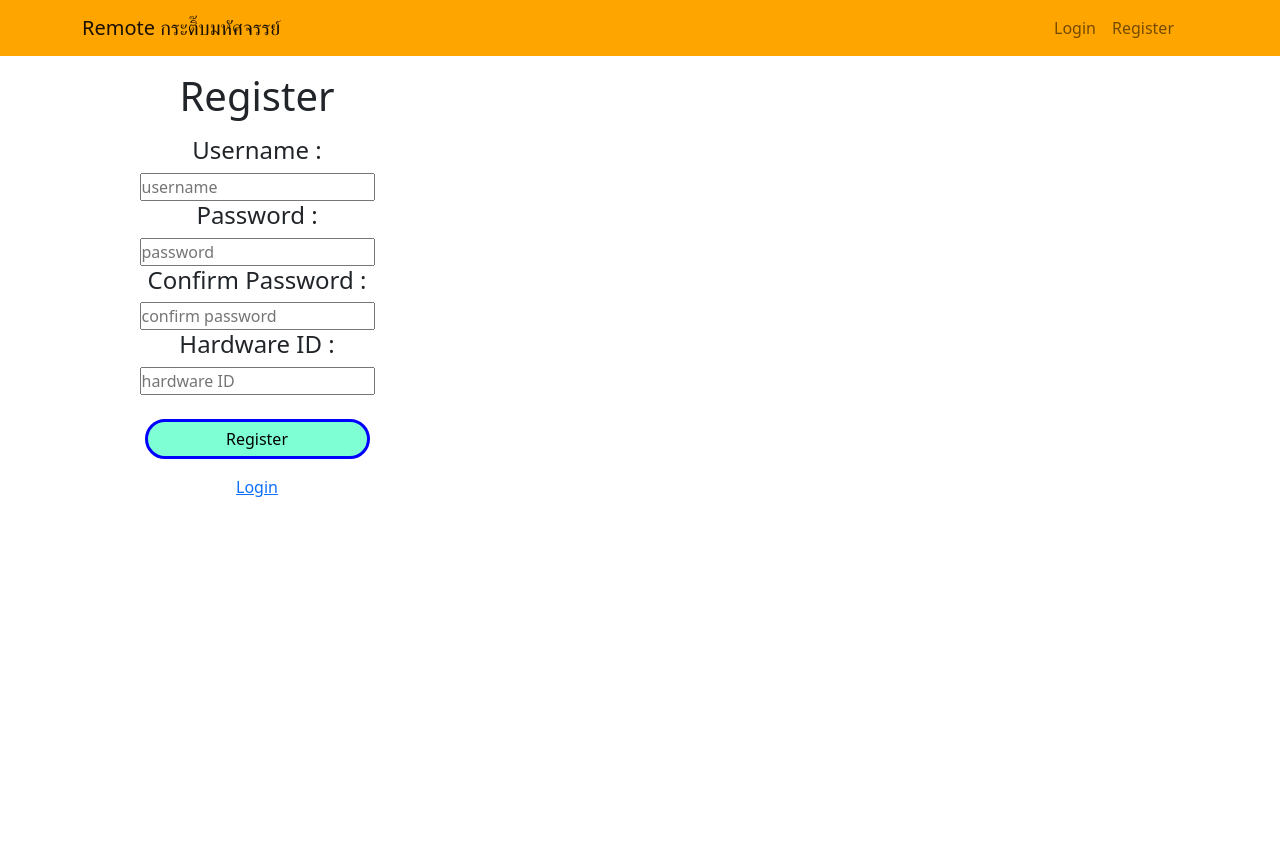
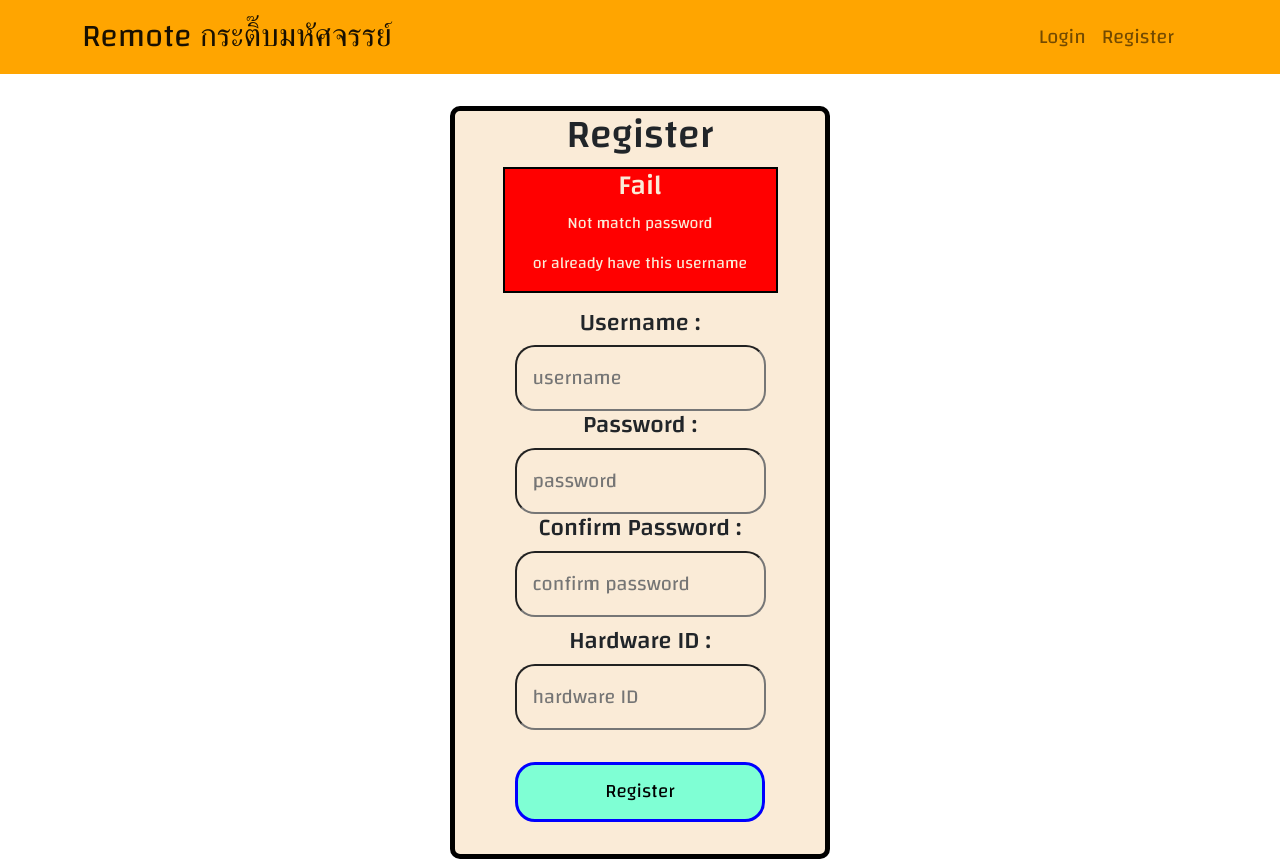
Before and after one commit to Exceed-Group11/remote-smart-home-frontend, a React (Create React App) app: page /register in a window 1280 px wide. Before the commit the page ends 800 px from the top, so only its background shows below. Built offline with nearby package versions, Linux system fonts and the light colour scheme; no server answers.

Commit message:
Unfinished

```diff
--- a/src/App.css
+++ b/src/App.css
@@ -4,10 +4,6 @@
   margin: 0;
   padding: 0;
   box-sizing: border-box;
-}
-
-body {
-  background-color: gainsboro;
   font-family: 'Changa', sans-serif;
 }
 
@@ -18,34 +14,30 @@ body {
 }
 
 .card-list {
-  padding: 1.5rem;
+  padding: 2rem;
   display: grid;
   justify-content: center;
   grid-template-columns: repeat(auto-fill, minmax(200px, 1fr));
-  gap: 2rem;
+  gap: 8.5rem;
 }
 
-.card {
+.remote-card {
   border-radius: 10%;
-  border: 5px solid black;
-  height: 350px;
-  width: 250px;
-  background-color: burlywood;
-  position: relative;
+  background: burlywood;
+  text-align: center;
+  height: 400px;
+  width: 350px;
 }
 
-.card h1 {
-  margin: auto;
+.remote-card h1 {
   text-align: center;
-  margin: 1.75rem;
+  margin: 2rem;
 }
 
 .btn-remote-add {
-  position: absolute;
   width: 150px;
   height: 150px;
   border-radius: 50%;
-  left: 2.5rem;
   border: 3px solid black;
 }
 
@@ -53,14 +45,13 @@ body {
   font-size: 400%;
 }
 
-.card h2 {
-  text-align: center;
-  margin: 2rem auto;
+.remote-card h2 {
+  margin: 2rem;
 }
 
 .btn-remote-remove {
   width: 100px;
-  height: 40px;
+  height: 60px;
   border-radius: 20px;
   margin: 1rem 68px 1rem;
   background-color: red;
@@ -73,7 +64,8 @@ body {
   width: 100px;
   height: 100px;
   border-radius: 50%;
-  margin: 0 68px;
+  margin: auto;
+  margin-bottom: 30px;
   border: 3px solid black;
 }
 
@@ -126,76 +118,76 @@ body {
   border: 3px solid black;
 }
 
-.login-title {
+/* .login-page,
+.register-page {
+  background-color: burlywood;
+} */
+
+.login-container,
+.register-container {
+  border: 5px solid black;
+  border-radius: 10px;
+  box-sizing: border-box;
+  /* margin-left: 33%; */
+  /* margin-top: 2rem; */
+  margin: 2rem 450px 0;
   text-align: center;
+  background-color: antiquewhite;
 }
 
-/* .container {
-  border: 5px solid black;
-  border-radius: 10px;
-  width: 750px;
-  height: 500px;
-  display: flex;
-  margin-left: 24%;
-  margin-top: 2%;
-} */
-
-.pic {
-  /* border: 3px solid gray; */
-  width: 400px;
-  height: 490px;
+.login-container h1 {
+  margin-bottom: 1.5rem;
 }
 
-.form {
-  /* border: 3px solid gray; */
-  width: 350px;
-  height: 490px;
-  text-align: center;
+.login-box,
+.register-box {
+  background-color: antiquewhite;
+  border-radius: 20px;
+  font-size: 20px;
 }
 
-.form h1 {
-  margin-top: 1rem;
-  margin-bottom: 1rem;
-}
-
-.login-box {
-  width: 225px;
-  height: 20px;
-}
-
-.btn-login {
-  background-color: aquamarine;
-  border-radius: 20px;
-  width: 225px;
-  height: 40px;
-  margin-top: 1.5rem;
-  margin-bottom: 1rem;
-  border: 3px solid blue;
-}
-
+.btn-login,
 .btn-register {
   background-color: aquamarine;
   border-radius: 20px;
-  width: 225px;
-  height: 40px;
-  margin-top: 1.5rem;
-  margin-bottom: 1rem;
+  width: 250px;
+  height: 60px;
   border: 3px solid blue;
+  font-size: larger;
+  margin: 2rem;
 }
 
-.login-de {
-  margin-left: -9rem;
+.register-hid {
+  margin-top: 10px;
 }
 
-.login-op {
-  margin-left: -5rem;
-}
-
-.login-op-id {
-  margin-left: -7.5rem;
+.alert-box {
+  border: 2px solid black;
+  background-color: red;
+  width: 275px;
+  justify-content: center;
+  margin: auto;
+  color: antiquewhite;
+  margin-bottom: 1rem;
 }
 
 .navbar-orange {
   background-color: orange;
   color: black;
 }
+
+input {
+  padding: 1rem;
+}
+
+.login-usr {
+  margin-top: 1rem;
+}
+
+.login-pass {
+  margin-top: 1rem;
+}
+
+.navbar-brand {
+  font-size: large !important;
+}
--- a/src/components/AddCard.js
+++ b/src/components/AddCard.js
@@ -4,7 +4,7 @@ import { Link } from 'react-router-dom'
 
 const AddCard = () => {
   return (
-    <div className='card'>
+    <div className='remote-card'>
       <h1>Add Remote</h1>
       <Link to="/addform">
         <button className='btn-remote-add'>
--- a/src/components/Alert.js
+++ b/src/components/Alert.js
@@ -1,9 +1,21 @@
 import React from 'react'
 
-const Alert = () => {
+const Alert = (props) => {
   return (
-    <div className='alert-conatiner'>
+    <div className='alert-box'>
         <h3>Fail</h3>
+        {props.isLogin &&
+          <div>
+            <p>Wrong username or password</p>
+            <p>or don't have registered username</p>
+          </div>
+        }
+        {!props.isLogin &&
+          <div>
+            <p>Not match password</p>
+            <p>or already have this username</p>
+          </div>
+        }
     </div>
   )
 }
--- a/src/components/Navbar.js
+++ b/src/components/Navbar.js
@@ -34,10 +34,10 @@ const NavBar = () => {
       return (
       <Navbar className='navbar-orange'>
         <Container>
-          <Navbar.Brand>
+          <Navbar.Brand className='fs-2'>
             Remote กระติ๊บมหัศจรรย์
           </Navbar.Brand>
-          <Nav className="justify-content-end flex-grow-1 pe-3">
+          <Nav className="justify-content-end flex-grow-1 pe-3 fs-5">
             <button onClick={logout} className='btn-add-remote'>Logout</button>
           </Nav>
         </Container>
@@ -47,10 +47,10 @@ const NavBar = () => {
     return (
       <Navbar className='navbar-orange'>
         <Container>
-          <Navbar.Brand>
+          <Navbar.Brand className='fs-2'>
             Remote กระติ๊บมหัศจรรย์
           </Navbar.Brand>
-          <Nav className="justify-content-end flex-grow-1 pe-3">
+          <Nav className="justify-content-end flex-grow-1 pe-3 fs-5">
             <Nav.Link href="/">Login</Nav.Link>
             <Nav.Link href="/register">Register</Nav.Link>
           </Nav>
@@ -61,11 +61,4 @@ const NavBar = () => {
 
 }
 
-    // <Navbar bg="orange">
-    //   <Container>
-    //     <Navbar.Brand href="#home">Remote กระติ๊บมหัศจรรย์</Navbar.Brand>
-    //   </Container>
-    // </Navbar>
-
-
 export default NavBar
--- a/src/components/RemoteAddForm.js
+++ b/src/components/RemoteAddForm.js
@@ -1,12 +1,52 @@
-import React from 'react'
+import React, { useEffect, useState } from 'react'
+import { getSessionId } from '../utils/cookie_util'
+import axios from 'axios'
 
 const RemoteAddForm = () => {
+  const [remoteStructure, setRemoteStructure] = useState([])
+  const [selectedId, setSelectedId] = useState('')
+
+
+
+  async function generateRemote(id, remoteName) {
+    let sessionId = getSessionId()
+    axios({
+        method: 'POST',
+        url: `https://ecourse.cpe.ku.ac.th/exceed11/api/remote/${id}/generate/`,
+        headers: {
+            "Authorization": `Bearer ${sessionId}`
+        },
+        data: {
+          "remoteName": {remoteName}
+        }
+    })
+  }
+
+  async function getRemote() {
+    const response = await axios.get('https://ecourse.cpe.ku.ac.th/exceed11/api/remote/all/structure/')
+    setRemoteStructure(response.data)
+  }
+
+  useEffect(() => {
+    getRemote()
+  }, [])
+
+  const handleChange = (e) => {
+    console.log(e)
+    setSelectedId(e.value)
+  }
+
   return (
     <div className='add-form-card'>
         <h2>Add Remote</h2>
+        <select value="1" onChange={handleChange}>
+            {remoteStructure.map((option) => (
+              <option value={option.remoteId} key={option.remoteId}>{option.remoteId}</option>
+            ))}
+          </select>
         <h4>Remote Name :</h4>
-        <input name='remote-name' placeholder='Ex. Air Conditioner' className='input-name' />
-        <button className='btn-add'>
+        <input name='remoteName' placeholder='Ex. Air Conditioner' className='input-name' />
+        <button className='btn-add' type='submit'>
           Add
         </button>
     </div>
--- a/src/pages/Home.js
+++ b/src/pages/Home.js
@@ -31,6 +31,12 @@ const Home = () => {
     })
   }
 
+  const onToggleRemote = (id) => {
+    onToggleRemote(id).then(() => {
+      space
+    })
+  }
+
   return (
     <div>
       <Navbar />
@@ -40,6 +46,7 @@ const Home = () => {
             <RemoteCard
               key={remote.remoteId}
               remote={remote}
+              onToggle={onToggleRemote}
               onDelete={onDeleteRemote}
             />
         ))}
--- a/src/pages/Login.js
+++ b/src/pages/Login.js
@@ -1,15 +1,16 @@
 import React, { useState } from 'react';
-import { Link } from 'react-router-dom'
+// import { Link } from 'react-router-dom'
 import Navbar from '../components/NavBar'
 import { getObjForm } from '../utils/form';
 import { login } from '../services/auth';
 import { useNavigate } from 'react-router-dom';
-// import { setStatus } from '../services/UserStatus'
+import Alert from '../components/Alert';
+
 
 const Login = () => {
   const [username, setUsername] = useState('')
   const [password, setPassword] = useState('')
-  const [error, setError] = useState({})
+  const [error, setError] = useState()
   const navigate = useNavigate()
 
   // const { setUserInfo } = useAuth()
@@ -24,27 +25,25 @@ const Login = () => {
         // setUserInfo(data.user)
         navigate('/home')
       })
-      .catch(() => {
+      .catch((resError) => {
         console.log("Login Error.")
-        // setError(resError.response.data)
+        setError(resError.response.data)
       })
   }
 
   return (
-    <div>
+    <div className='login-page'>
       <Navbar />
-      <div className='container' onSubmit={handleSubmit}>
-        <div className='form'>
-          <h1>Login</h1>
-          <form className='login-form'>
-            <h4 className='login-box'>Username :</h4>
-            <input type="text" placeholder='username' name='username' onChange={(e) => setUsername(e.target.value)}/>
-            <h4 className='login-box'>Password :</h4>
-            <input type="password" placeholder='password' name='password' onChange={(e) => setPassword(e.target.value)}/>
-            <button className='btn-login' type='submit'>Login</button>
-          </form>
-        </div>
-          <Link to='/register'>Register</Link>
+      <div className='login-container' onSubmit={handleSubmit}>
+        <h1>Login</h1>
+        {error && <Alert isLogin={true} />}
+        <form className='login-form'>
+          <h4 className='login-usr'>Username :</h4>
+          <input type="text" placeholder='username' name='username' className='login-box' onChange={(e) => setUsername(e.target.value)}/>
+          <h4 className='login-pass'>Password :</h4>
+          <input type="password" placeholder='password' name='password' className='login-box' onChange={(e) => setPassword(e.target.value)}/>
+        </form>
+        <button className='btn-login' type='submit'>Login</button>
       </div>
     </div>
   )
--- a/src/pages/Register.js
+++ b/src/pages/Register.js
@@ -5,6 +5,7 @@ import { useState } from 'react'
 import { getObjForm } from '../utils/form';
 import { register } from '../services/auth';
 import { useNavigate } from 'react-router-dom';
+import Alert from '../components/Alert';
 
 
 const Register = () => {
@@ -28,31 +29,29 @@ const Register = () => {
         // setUserInfo(data.user)
         navigate('/')
       })
-      .catch(() => {
+      .catch((resError) => {
         console.log("Register Error.")
-        // setError(resError.response.data)
+        setError(resError.response.data)
       })
   }
 
   return (
-    <div>
+    <div className='register-page'>
       <Navbar />
-      <div className='container' onSubmit={handleSubmit}>
-        <div className='form'>
-          <h1>Register</h1>
-          <form className='register-form'>
-            <h4 className='register-box'>Username :</h4>
-            <input type="text" placeholder='username' name='username' onChange={(e) => setUsername(e.target.value)}/>
-            <h4 className='register-box'>Password :</h4>
-            <input type="password" placeholder='password' name='password' onChange={(e) => setPassword(e.target.value)}/>
-            <h4 className='register-box'>Confirm Password :</h4>
-            <input type="password" placeholder='confirm password' name='confirmPassword' onChange={(e) => setConfirmPassword(e.target.value)}/>
-            <h4 className='register-box'>Hardware ID :</h4>
-            <input type="text" placeholder='hardware ID' name='hardwareId' onChange={(e) => setHardwareId(e.target.value)}/>
-            <button className='btn-register' type='submit'>Register</button>
-          </form>
-          <Link to='/'>Login</Link>
-        </div>
+      <div className='register-container' onSubmit={handleSubmit}>
+        <h1>Register</h1>
+        {error && <Alert isLogin={false} />}
+        <form className='register-form'>
+          <h4 className='register-usr'>Username :</h4>
+          <input type="text" placeholder='username' name='username' className='register-box' onChange={(e) => setUsername(e.target.value)}/>
+          <h4 className='register-pass'>Password :</h4>
+          <input type="password" placeholder='password' name='password' className='register-box' onChange={(e) => setPassword(e.target.value)}/>
+          <h4 className='register-conpass'>Confirm Password :</h4>
+          <input type="password" placeholder='confirm password' name='confirmPassword' className='register-box' onChange={(e) => setConfirmPassword(e.target.value)}/>
+          <h4 className='register-hid'>Hardware ID :</h4>
+          <input type="text" placeholder='hardware ID' name='hardwareId' className='register-box' onChange={(e) => setHardwareId(e.target.value)}/>
+        </form>
+        <button className='btn-register' type='submit'>Register</button>
       </div>
     </div>
   )
--- a/src/services/remotes.js
+++ b/src/services/remotes.js
@@ -1,10 +1,6 @@
 import axios from 'axios'
 import { getSessionId } from '../utils/cookie_util'
 
-export async function getRemote() {
-    const response = await axios.get('https://ecourse.cpe.ku.ac.th/exceed11/api/remote/all/structure/')
-    return response.data
-  }
 
 export async function getRemoteById(id) {
     const response = await axios.get(`https://ecourse.cpe.ku.ac.th/exceed11/api/remote/${id}/structure/`)
@@ -34,17 +30,6 @@ export async function getRemoteStatusById(id) {
     return response.data
 }
 
-export async function generateRemote(id) {
-    let sessionId = getSessionId()
-    axios({
-        method: 'POST',
-        url: `https://ecourse.cpe.ku.ac.th/exceed11/api/remote/${id}/generate/`,
-        headers: {
-            "Authorization": `Bearer ${sessionId}`
-        },
-    })
-}
-
 export async function sendRemoteAction(id) {
     let sessionId = getSessionId()
     axios({
```
Also changed, not shown: src/pages/Login.css (deleted).
